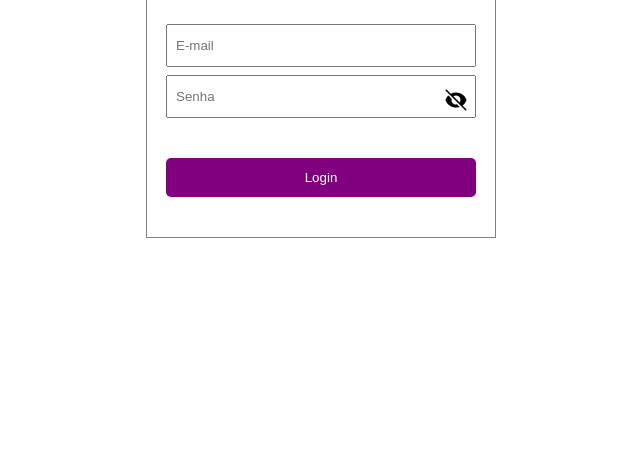
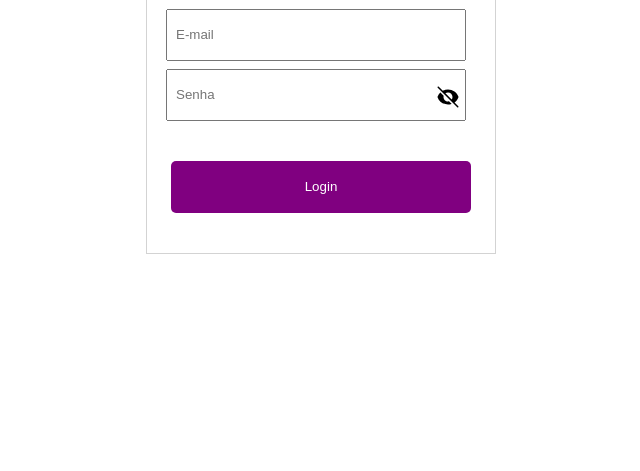
Before and after one commit to nathan-renovato/exercises-react-forms, a React app in the folder ex1/: page / in a window 1280 px wide. Shown: the part 329-800 px from the top of the page, without its empty margins (319-959 px from the left). Built offline with nearby package versions, Linux system fonts and the light colour scheme.

Commit message:
Correction exercise 01

```diff
--- a/ex1/src/pages/Main/index.js
+++ b/ex1/src/pages/Main/index.js
@@ -27,18 +27,20 @@ function Main() {
   }
 
   return (
-    <div className="container-form">
-      <form onSubmit={(e) => handleSubmit(e)}>
+    <div className="container-main">
+      <form onSubmit={handleSubmit}>
         <h1>Login</h1>
         <div className="inputs-form">
           <input
             type="text"
             placeholder="E-mail"
+            value={form.email}
             onChange={(e) => setForm({ ...form, email: e.target.value })}
           />
           <input
             type={showPassword ? "text" : "password"}
             placeholder="Senha"
+            value={form.password}
             onChange={(e) => setForm({ ...form, password: e.target.value })}
           />
           <img
--- a/ex1/src/pages/Main/style.css
+++ b/ex1/src/pages/Main/style.css
@@ -1,4 +1,4 @@
-.container-form {
+.container-main {
   align-items: center;
   display: flex;
   justify-content: center;
@@ -7,7 +7,7 @@
 
 form {
   align-items: center;
-  border: 1px solid gray;
+  border: 1px solid lightgray;
   display: flex;
   flex-direction: column;
   height: min-content;
@@ -25,17 +25,18 @@ form {
   width: 310px;
 }
 
-input {
-  padding: 12px 8px;
-  min-width: max-content;
+input,
+button {
+  height: 52px;
+  padding: 8px;
+  width: 300px;
 }
 
 img {
-  bottom: 6px;
+  bottom: 12px;
   cursor: pointer;
-  height: 24px;
   position: absolute;
-  right: 8px;
+  right: 16px;
   width: 24px;
 }
 
@@ -45,7 +46,9 @@ button {
   border-radius: 5px;
   color: white;
   cursor: pointer;
-  padding: 12px 8px;
   text-align: center;
-  width: 310px;
 }
+
+button:hover {
+  opacity: 0.9;
+}
```
